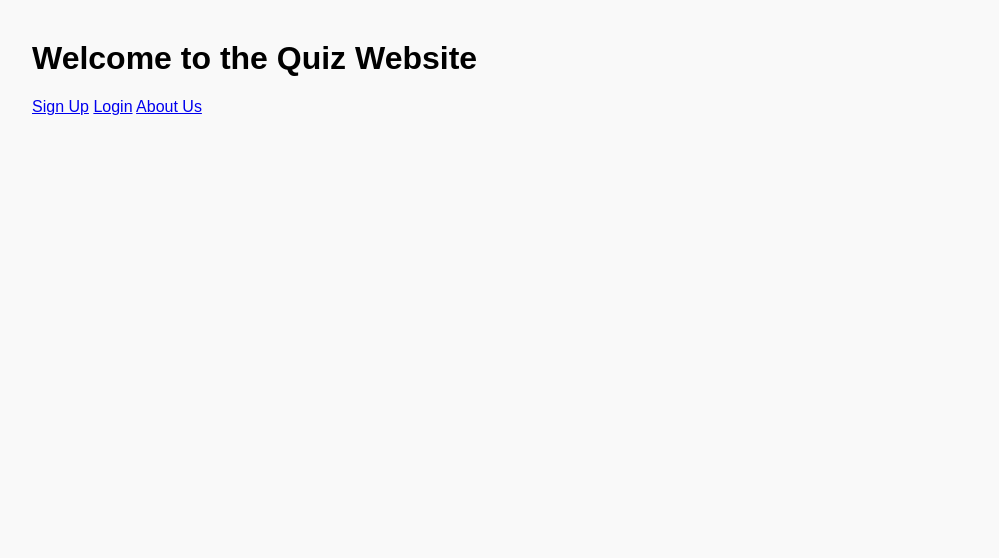
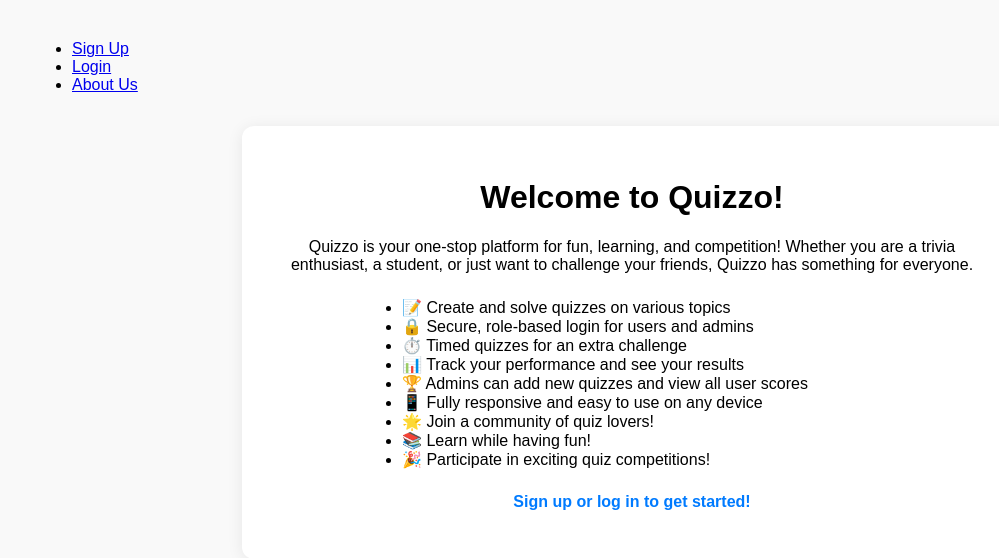
Before and after one commit to VitthalSutar/Quizzo_The-McQ, a Flask app: template Quizzo-The McQ/templates/index.html in a window 1280 px wide. Shown: the top 558 px of the page, without its empty margins (8-1007 px from the left). Run offline with Flask 3, Linux system fonts and the light colour scheme; the template is opened without the code that fills it, so the values that code supplies are empty; some libraries are stand-ins or nearby versions.

Commit message:
Added nav bar and updated login page

```diff
--- a/Quizzo-The McQ/static/css/styles.css
+++ b/Quizzo-The McQ/static/css/styles.css
@@ -28,6 +28,7 @@ button {
 button:hover {
     background: #0056b3;
 }
+
 
 /* From Uiverse.io by nityananda_4217 */
 .btn-3d {
--- a/Quizzo-The McQ/templates/admin.html
+++ b/Quizzo-The McQ/templates/admin.html
@@ -8,7 +8,7 @@
 
 <body>
     <h2>Admin Panel</h2>
-    <button id="logoutButton">Logout</button> <!-- Logout Button -->
+    <button class="btn" id="logoutButton">Logout</button> <!-- Logout Button -->
 
     <!-- Options for Admin -->
     <div id="adminOptions">
--- a/Quizzo-The McQ/templates/index.html
+++ b/Quizzo-The McQ/templates/index.html
@@ -8,11 +8,36 @@
 </head>
 
 <body>
-    <h1>Welcome to the Quiz Website</h1>
+    <nav >
+        <ul>
+            <li><a href="/signup">Sign Up</a></li>
+            <li><a href="/login">Login</a></li>
+            <li><a href="/about">About Us</a></li>
+        </ul>
+    </nav>
+
+    <div class="welcome-container"
+        style="max-width:700px;margin:2rem auto 2rem auto;padding:2rem 2.5rem;background:#fff;border-radius:12px;box-shadow:0 2px 16px rgba(0,0,0,0.08);text-align:center;">
+        <h1>Welcome to Quizzo!</h1>
+        <p>
+            Quizzo is your one-stop platform for fun, learning, and competition! Whether you are a trivia
+            enthusiast, a student, or just want to challenge your friends, Quizzo has something for everyone.
+        </p>
+        <ul style="text-align:left;max-width:500px;margin:1.5rem auto 0 auto;">
+            <li>📝 Create and solve quizzes on various topics</li>
+            <li>🔒 Secure, role-based login for users and admins</li>
+            <li>⏱️ Timed quizzes for an extra challenge</li>
+            <li>📊 Track your performance and see your results</li>
+            <li>🏆 Admins can add new quizzes and view all user scores</li>
+            <li>📱 Fully responsive and easy to use on any device</li>
+            <li>🌟 Join a community of quiz lovers!</li>
+            <li>📚 Learn while having fun!</li>
+            <li>🎉 Participate in exciting quiz competitions!</li>
+        </ul>
+        <p style="margin-top:1.5rem;color:#007bff;font-weight:bold;">Sign up or log in to get started!</p>
+    </div>
     <!-- Use this for navigation in your HTML files -->
-    <a href="/signup">Sign Up</a>
-    <a href="/login">Login</a>
-    <a href="/about">About Us</a>
+
 </body>
 
 </html>
```
Also changed, not shown: Quizzo-The McQ/templates/about.html (+25 -4 lines), Quizzo-The McQ/templates/login.html (+4 -3 lines).
